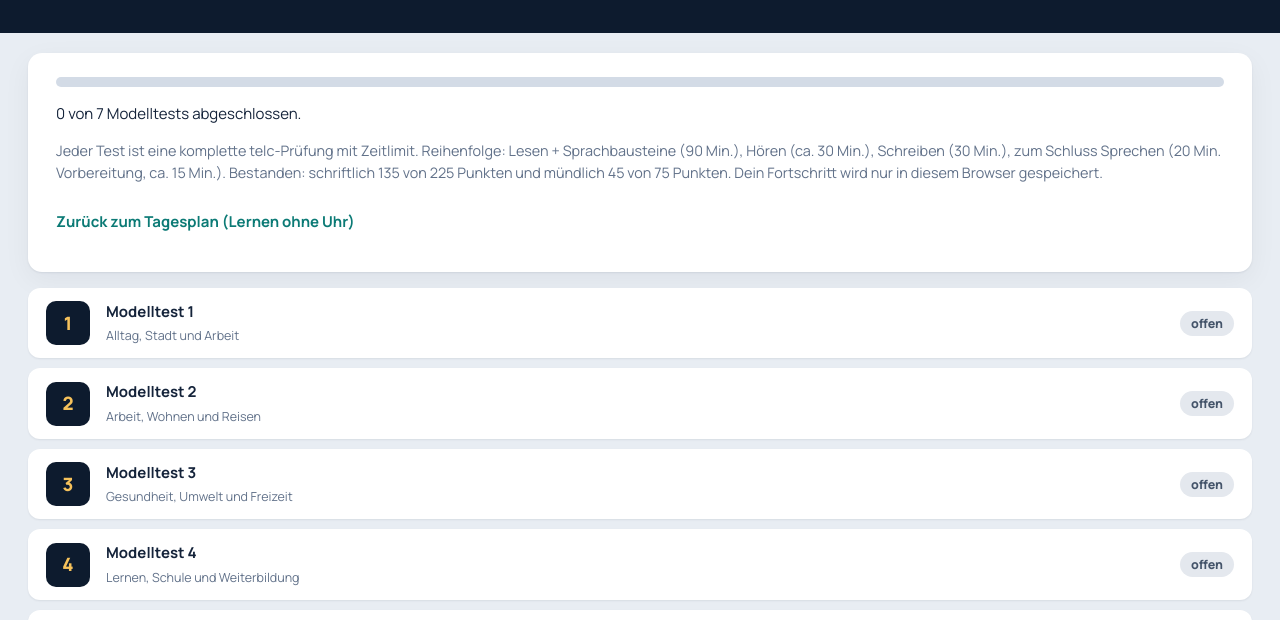
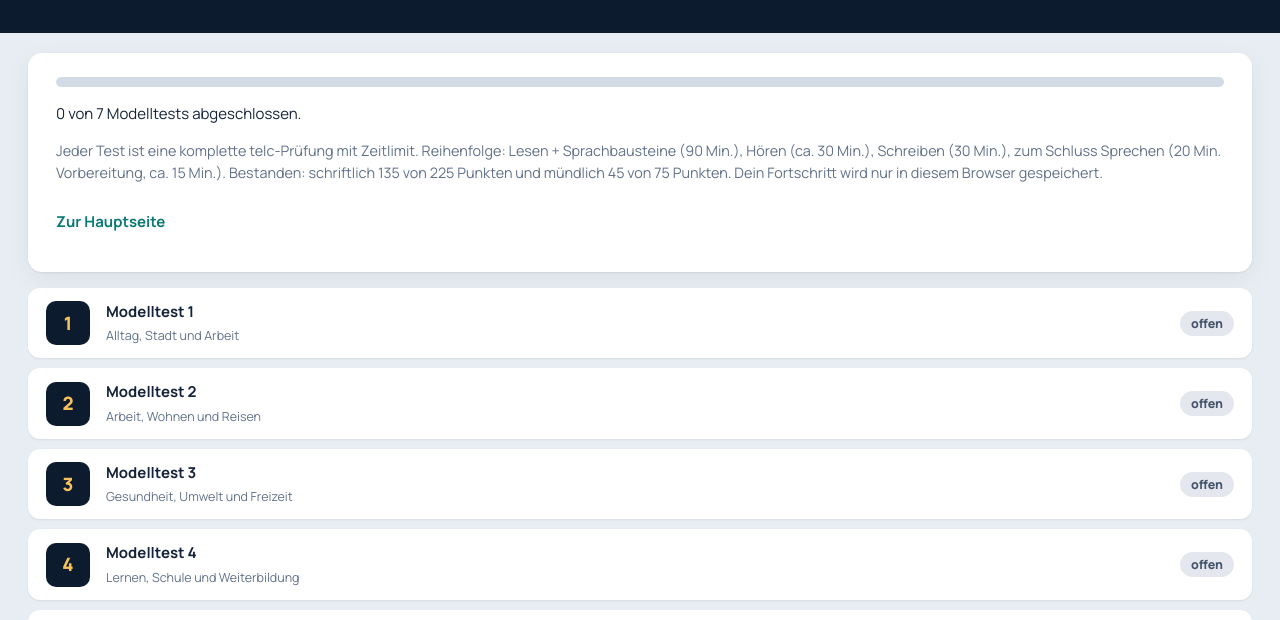
Before and after one commit to lnmk970/DTZ_B1_Prep, a plain HTML site: page docs/telc/b1/index.html in a window 1280 px wide. Shown: the part 154-774 px from the top of the page. Drawn offline with Linux system fonts and the light colour scheme.

Commit message:
Update README and spec for German_Exam_Prep layout; fix telc home link label
Co-Authored-By: Claude Sonnet 5.5 <noreply@anthropic.com>
Claude-Session: https://claude.ai/code/session_01SR4SyLfxozLkHCpizyjAqa

```diff
--- a/docs/telc/b1/index.html
+++ b/docs/telc/b1/index.html
@@ -1,6 +1,6 @@
 <!DOCTYPE html>
 <html lang="de"><head><meta charset="utf-8"><meta name="viewport" content="width=device-width,initial-scale=1"><title>telc B1 · Modelltests</title><link rel="preconnect" href="https://fonts.googleapis.com"><link rel="preconnect" href="https://fonts.gstatic.com" crossorigin><link href="https://fonts.googleapis.com/css2?family=Manrope:wght@400;500;600;700;800&family=Newsreader:opsz,wght@6..72,400;6..72,600&display=swap" rel="stylesheet"><link rel="stylesheet" href="assets/style.css?v=1794646108"></head>
 <body class="home-page"><header class="hero"><div class="hero-in"><div><div class="logo">telc B1</div><h1>7 Modelltests</h1><div class="theme">Prüfung am Donnerstag, 25. Februar 2027 · <span id="count"></span></div></div><div class="stats" id="stats"></div></div></header>
-<main class="homemain"><div class="card"><div class="bar"><i id="bar"></i></div><p id="sum"></p><p class="hint">Jeder Test ist eine komplette telc-Prüfung mit Zeitlimit. Reihenfolge: Lesen + Sprachbausteine (90 Min.), Hören (ca. 30 Min.), Schreiben (30 Min.), zum Schluss Sprechen (20 Min. Vorbereitung, ca. 15 Min.). Bestanden: schriftlich 135 von 225 Punkten und mündlich 45 von 75 Punkten. Dein Fortschritt wird nur in diesem Browser gespeichert.</p><p><a class="lessonlink" href="../../">Zurück zum Tagesplan (Lernen ohne Uhr)</a></p></div>
+<main class="homemain"><div class="card"><div class="bar"><i id="bar"></i></div><p id="sum"></p><p class="hint">Jeder Test ist eine komplette telc-Prüfung mit Zeitlimit. Reihenfolge: Lesen + Sprachbausteine (90 Min.), Hören (ca. 30 Min.), Schreiben (30 Min.), zum Schluss Sprechen (20 Min. Vorbereitung, ca. 15 Min.). Bestanden: schriftlich 135 von 225 Punkten und mündlich 45 von 75 Punkten. Dein Fortschritt wird nur in diesem Browser gespeichert.</p><p><a class="lessonlink" href="../../">Zur Hauptseite</a></p></div>
 <div id="list"></div></main>
 <script>const MOCKS=[{"n": 1, "f": "mock-test-01", "th": "Alltag, Stadt und Arbeit"}, {"n": 2, "f": "mock-test-02", "th": "Arbeit, Wohnen und Reisen"}, {"n": 3, "f": "mock-test-03", "th": "Gesundheit, Umwelt und Freizeit"}, {"n": 4, "f": "mock-test-04", "th": "Lernen, Schule und Weiterbildung"}, {"n": 5, "f": "mock-test-05", "th": "Essen, Einkaufen und Gastronomie"}, {"n": 6, "f": "mock-test-06", "th": "Wohnen und Umwelt"}, {"n": 7, "f": "mock-test-07", "th": "Arbeit und Beruf"}];const EXAM="2027-02-25";</script><script src="assets/index.js?v=1794646108"></script></body></html>
```
Also changed, not shown: 2 other files.
